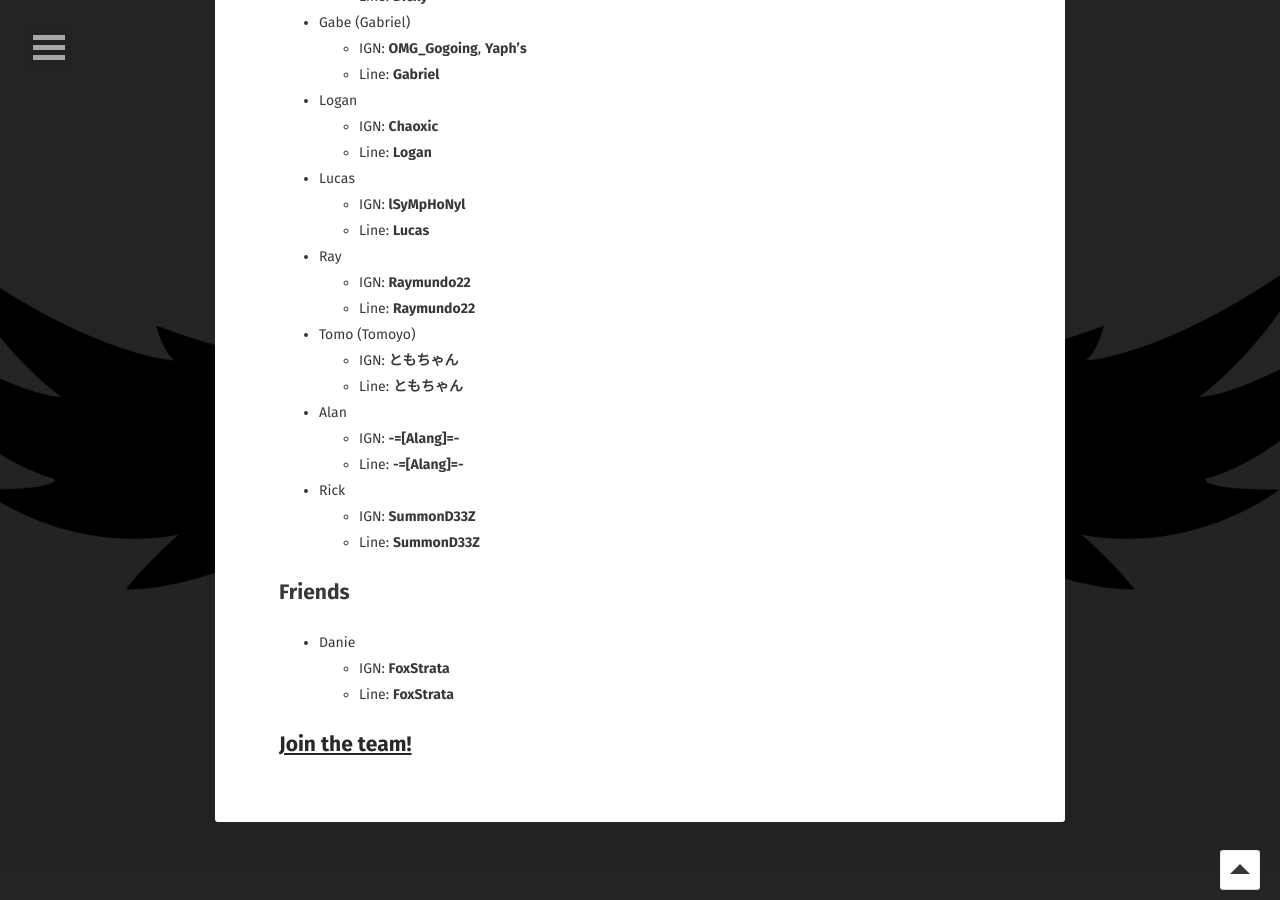
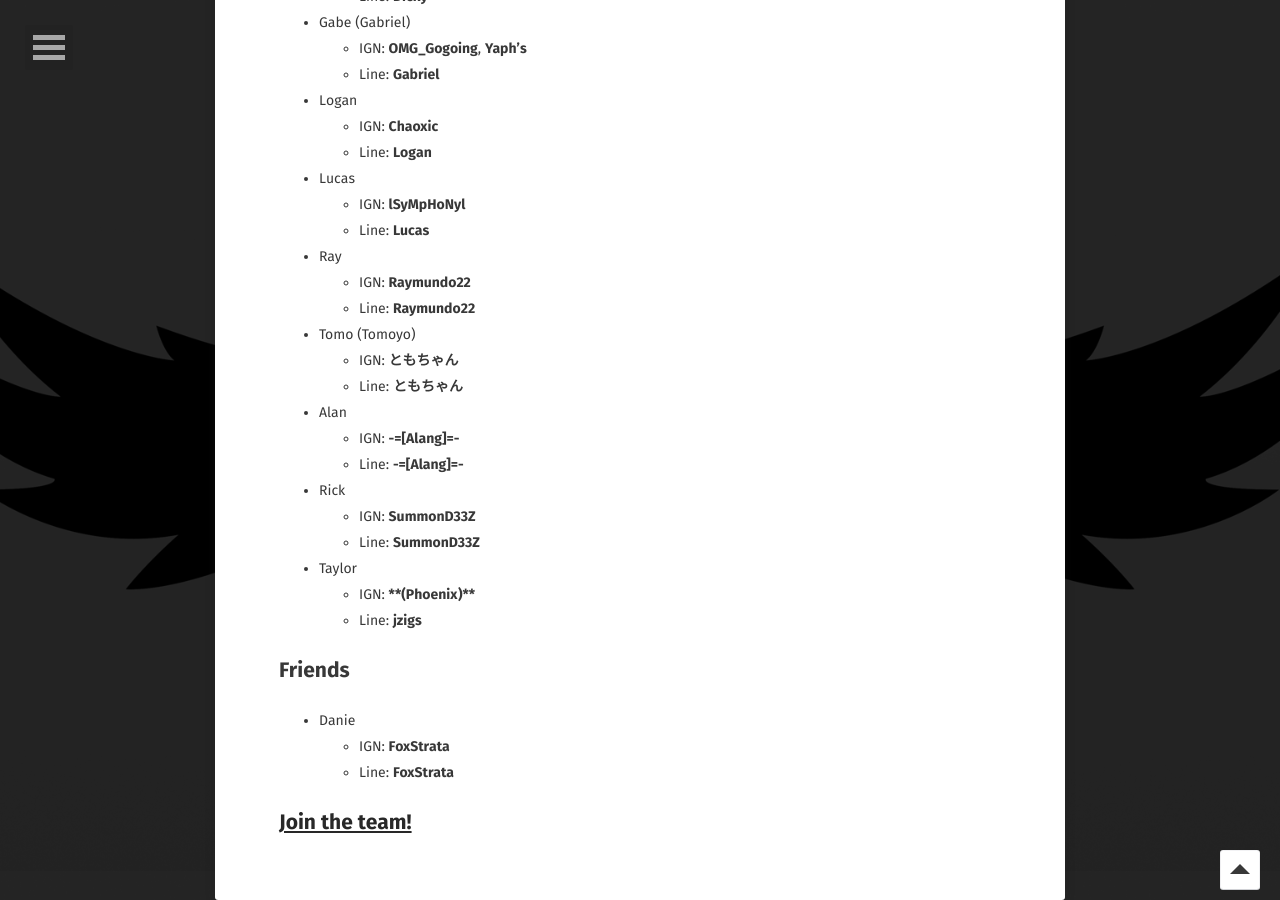
Before and after one commit to davk28/brokenluck.github.io, a Jekyll site: the page built from members/index.md, in a window 1280 px wide and 900 px high, scrolled down 929 px. Built offline with Jekyll 4.4.1, drawn with Linux system fonts in a browser that asks for light colours; some web fonts are replaced.

Commit message:
Add Taylor to /members.

```diff
--- a/members/index.md
+++ b/members/index.md
@@ -51,6 +51,9 @@ comments: false
 * Rick
   * IGN: <b>SummonD33Z</b>
   * Line: <b>SummonD33Z</b>
+* Taylor
+  * IGN: <b>\*\*(Phoenix)\*\*</b>
+  * Line: <b>jzigs</b>
 
 ## Friends
 
```
